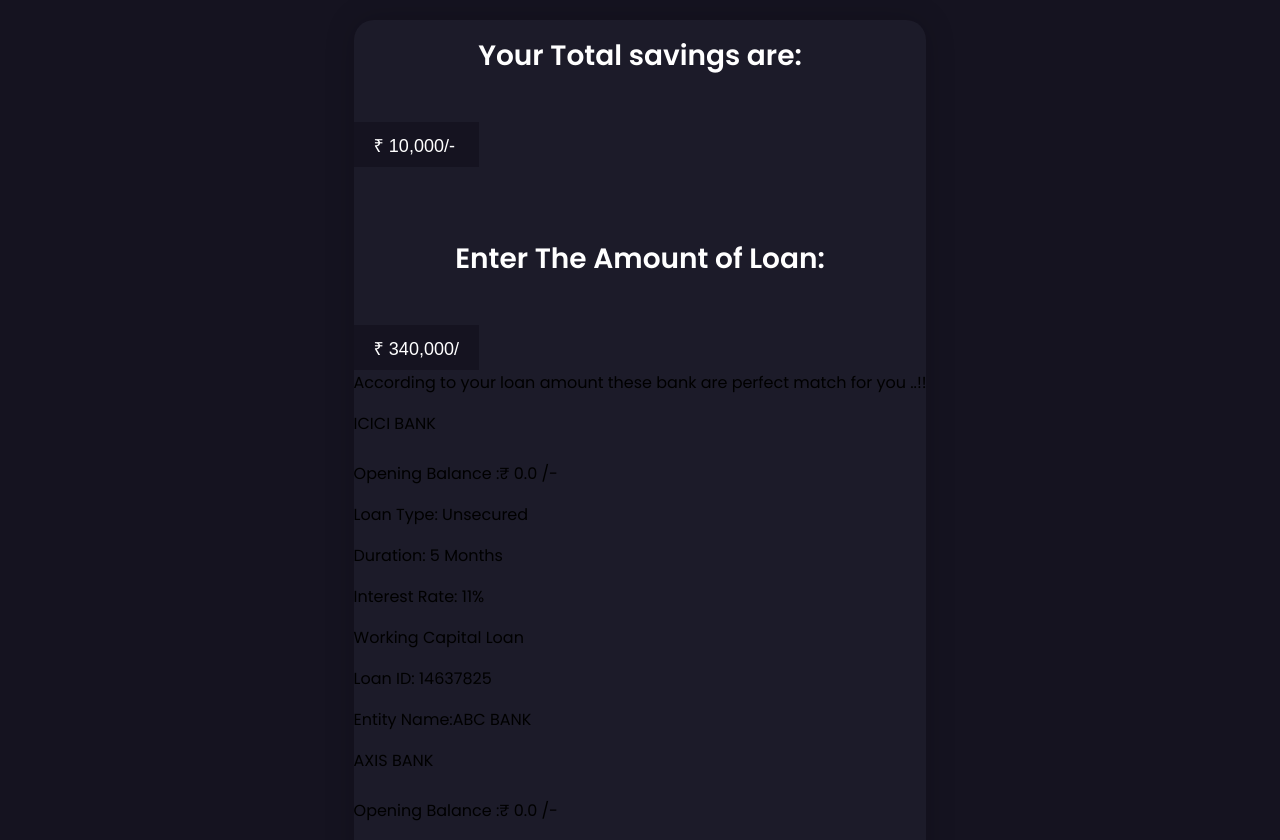
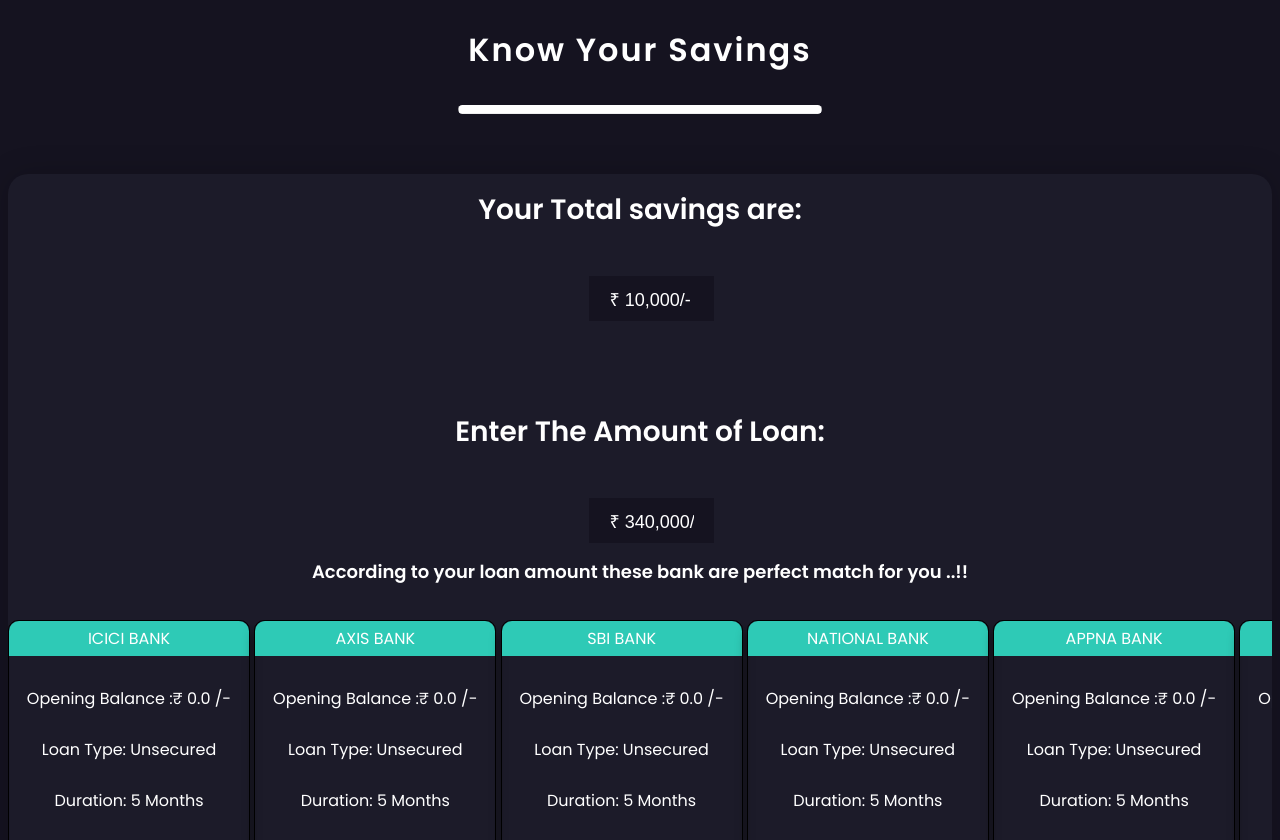
Before and after one commit to DevangShetye/Loan-Details-Webpage, a plain HTML site: page index.html in a window 1280 px wide. Shown: the part 1960-2800 px from the top of the page. Drawn offline with Linux system fonts and the light colour scheme.

Commit message:
Update style.css

```diff
--- a/style.css
+++ b/style.css
@@ -12,6 +12,74 @@ body {
     font-family: 'Poppins', sans-serif;
 }
 
+h1 {
+    text-align: center;
+    color: white;
+    padding: 10px;
+}
+
+.container {
+    padding: 15px 0px;
+    border-radius: 10px;
+}
+
+.row {
+    width: 100%;
+    overflow: auto;
+    white-space: nowrap;
+}
+
+.card0 {
+    border: 1px solid black;
+    color: white;
+    display: inline-block;
+    padding: 0px;
+    border-radius: 10px;
+    box-shadow: 0 8px 12px 0 rgba(0, 0, 0, 0.4);
+    font-family: 'Poppins', sans-serif;
+}
+
+.card-head {
+    text-align: center;
+    background-color: #2ecab6;
+    padding: 5px;
+    border-radius: 10px 10px 0px 0px;
+}
+
+.card-body {
+    width: 240px;
+    height: 300px;
+}
+
+.card-body img {
+    width: 100%;
+    height: 100%;
+}
+
+.card-footer {
+    background-color: blue;
+    padding: 0px;
+    border-radius: 0px 0px 10px 10px;
+}
+
+#scrollable::-webkit-scrollbar {
+    width: 20px;
+}
+
+#scrollable::-webkit-scrollbar-track {
+    box-shadow: inset 0 0 5px #9932CC;
+    border-radius: 10px;
+}
+
+#scrollable::-webkit-scrollbar-thumb:hover {
+    background: #151320;
+}
+
+p {
+    text-align: center;
+    padding: 5px;
+}
+
 hr.rounded {
     border-top: 8px solid #fff;
     border-radius: 5px;
@@ -21,11 +89,11 @@ hr.rounded {
 input[type=text] {
     width: 125px;
     padding: 12px 20px;
-
-    border: none;
+    margin-left: 46%;
     background-color: #151320;
     color: white;
     font-size: 18px;
+    border-style: none;
 }
 
 .heading1 {
@@ -108,6 +176,15 @@ img {
     text-align: center;
 }
 
+.details1>p {
+    color: #ffffff;
+    font-weight: 600;
+    font-size: 18px;
+    margin: 10px 0 15px;
+    padding: 5px;
+    text-align: center;
+}
+
 .details>p {
     color: #a0a0a0;
     font-size: 15px;
```
